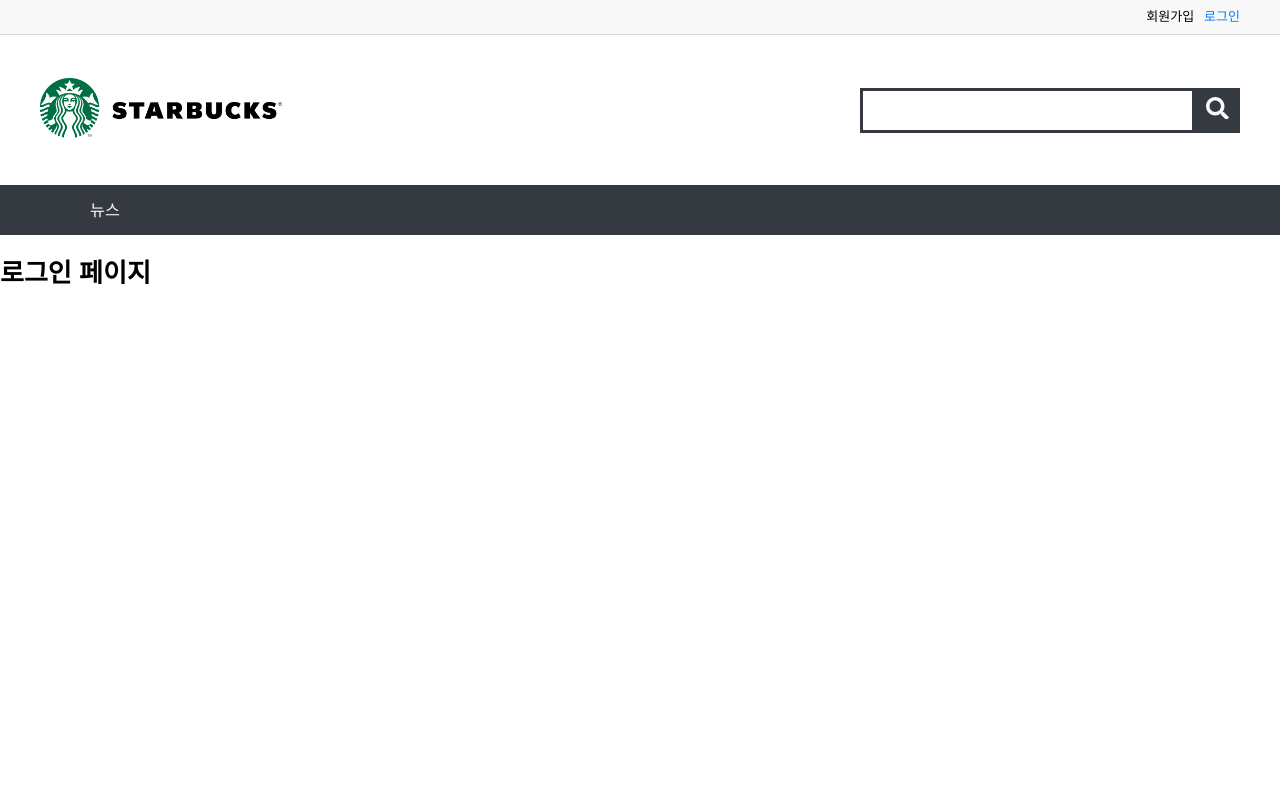
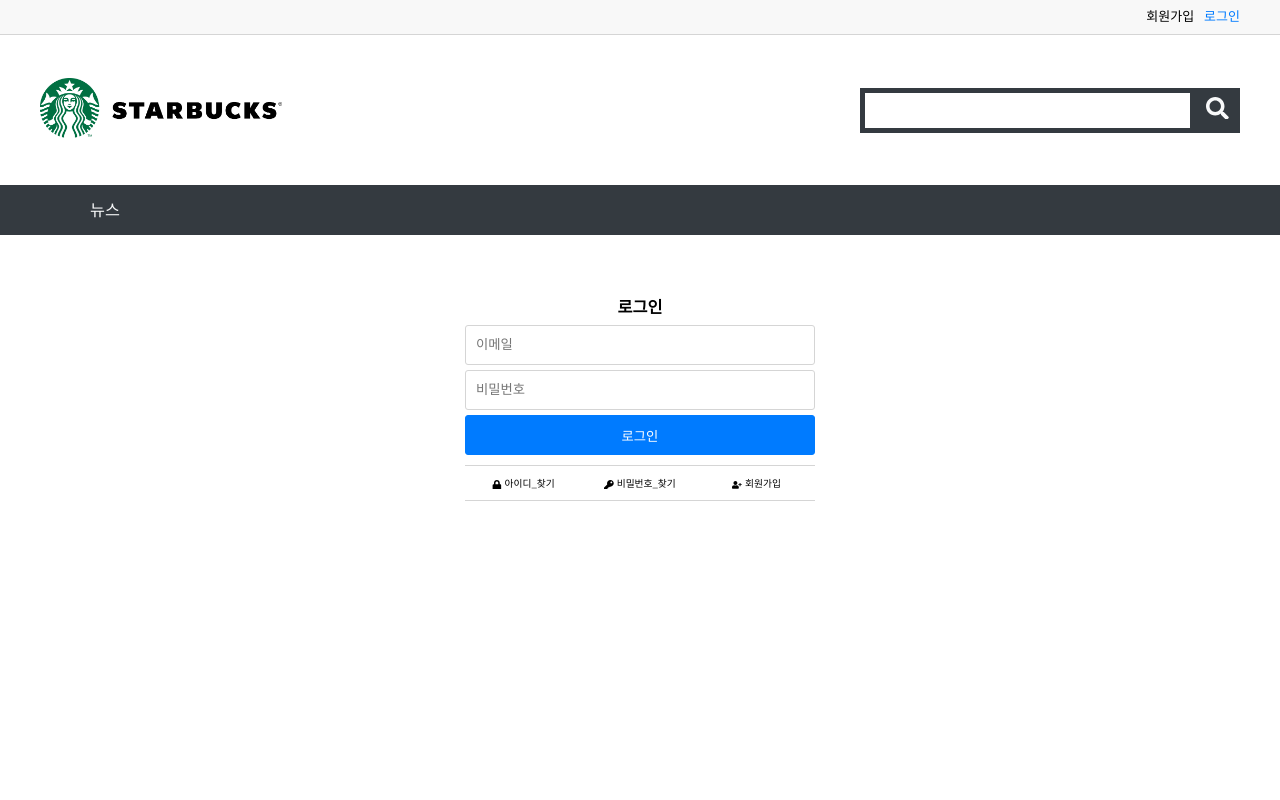
Before and after one commit to heyejiyang/react_project, a React (Create React App) app: page /member/login in a window 1280 px wide. Shown: the top 800 px of the page. Built offline with nearby package versions, Linux system fonts and the light colour scheme.

Commit message:
member 연결 구성

```diff
--- a/src/App.js
+++ b/src/App.js
@@ -9,6 +9,10 @@
 const Join = loadable(() => import('./member/pages/Join'));
 const Login = loadable(() => import('./member/pages/Login'));
 /**회원 페이지 E */
+
+/**마이페이지 */
+const MypageMain = loadable(() => import('./mypage/pages/MypageMain'));
+/**마이페이지 End*/
 
 const App = () => {
   return (
@@ -24,6 +28,12 @@
         </Route>
         {/**회원 페이지 E */}
 
+        {/* 마이페이지 S */}
+        <Route path="mypage">
+          <Route index element={<MypageMain />} />
+        </Route>
+        {/* 마이페이지 E */}
+
         <Route path="*" element={<NotFound />} />
         {/**없는 페이지 */}
       </Route>
--- a/src/commons/components/Buttons.js
+++ b/src/commons/components/Buttons.js
@@ -2,14 +2,30 @@
 import { buttonColor } from '../../styles/Color';
 import FontSize from '../../styles/FontSize';
 
-const { big } = FontSize;
+const { big , medium } = FontSize;
+const commonStyle = css`
+  width: 100%;
+  border-radius: 3px;
+  cursor: pointer;
+`;
+
+export const MidButton = styled.button`
+  fontsize: ${medium};
+  height: 40px;
+  ${commonStyle}
+  ${({ color }) =>
+    buttonColor[color] &&
+    css`
+      background: ${buttonColor[color][0]};
+      color: ${buttonColor[color][1]};
+      border: 1px solid ${buttonColor[color][2]};
+    `};
+`;
 
 export const BigButton = styled.button`
   fontsize: ${big};
   height: 45px;
-  width: 100%;
-  border-radius: 3px;
-  cursor: pointer;
+  ${commonStyle}
   ${({ color }) =>
     buttonColor[color] &&
     css`
--- /dev/null
+++ b/src/commons/components/auth/MemberOnly.js
@@ -0,0 +1,13 @@
+import React, { useContext } from 'react';
+import { Navigate } from 'react-router-dom';
+import UserInfoContext from '../../../member/modules/UseInfoContext';
+
+const MemberOnly = ({ children }) => {
+  const {
+    states: { isLogin },
+  } = useContext(UserInfoContext);
+
+  return isLogin ? children : <Navigate to="/member/login" replace={true} />;
+};
+
+export default React.memo(MemberOnly);
--- /dev/null
+++ b/src/member/components/LoginForm.js
@@ -0,0 +1,85 @@
+import React from 'react';
+import styled from 'styled-components';
+import { useTranslation } from 'react-i18next';
+import { Link } from 'react-router-dom';
+import { FaLock, FaKey, FaUserPlus } from 'react-icons/fa';
+import InputBox from '../../commons/components/InputBox';
+import { MidButton } from '../../commons/components/Buttons';
+import MessageBox from '../../commons/components/MessageBox';
+import fontSize from '../../styles/FontSize';
+
+const { small } = fontSize;
+
+const FormBox = styled.form`
+  width: 350px;
+  margin: 0 auto;
+
+  input {
+    margin-bottom: 5px;
+  }
+`;
+const LinkBox = styled.div`
+  width: 350px;
+  margin: 10px auto 0;
+  display: flex;
+  border: 1px solid #d5d5d5;
+  border-left: 0;
+  border-right: 0;
+
+  a {
+    flex-grow: 1;
+    width: 0;
+    text-align: center;
+    padding: 10px 0;
+    font-size: ${small};
+
+    svg {
+      vertical-align: middle;
+    }
+  }
+`;
+
+const LoginForm = ({ form, onSubmit, onChange, errors }) => {
+  const { t } = useTranslation();
+
+  return (
+    <>
+      <FormBox onSubmit={onSubmit} autoComplete="off">
+        <InputBox
+          type="text"
+          name="email"
+          value={form.email ?? ''}
+          placeholder={t('이메일')}
+          onChange={onChange}
+        />
+        <MessageBox messages={errors.email} color="danger" />
+
+        <InputBox
+          type="password"
+          name="password"
+          value={form.password ?? ''}
+          placeholder={t('비밀번호')}
+          onChange={onChange}
+        />
+        <MessageBox messages={errors.password} color="danger" />
+
+        <MidButton type="submit" color="primary">
+          {t('로그인')}
+        </MidButton>
+      </FormBox>
+      <LinkBox>
+        <Link to="/member/find_id">
+          <FaLock /> {t('아이디_찾기')}
+        </Link>
+        <Link to="/member/find_pw">
+          <FaKey /> {t('비밀번호_찾기')}
+        </Link>
+        <Link to="/member/join">
+          <FaUserPlus /> {t('회원가입')}
+        </Link>
+      </LinkBox>
+    </>
+  );
+};
+
+export default React.memo(LoginForm);
--- a/src/member/containers/JoinContainer.js
+++ b/src/member/containers/JoinContainer.js
@@ -40,7 +40,7 @@
       };
 
       for (const [field, msg] of Object.entries(requiredFileds)) {
-        if (!form[field] || (form[field] && !form[field].trim())) {
+        if (!form[field] || (typeof form[field] === 'string' && !form[field].trim())) {
           //!form[field]-null,undefined,''이거나 또는 공백만 있거나
           _errors[field] = _errors[field] || [];
           _errors[field].push(msg);
--- /dev/null
+++ b/src/member/containers/LoginContainer.js
@@ -0,0 +1,90 @@
+import React, { useState, useCallback, useContext } from 'react';
+import { useTranslation } from 'react-i18next';
+import { useNavigate, useSearchParams } from 'react-router-dom';
+import LoginForm from '../components/LoginForm';
+import UserInfoContext from '../modules/UseInfoContext';
+
+const LoginContainer = () => {
+  const [form, setForm] = useState({});
+  const [errors, setErrors] = useState({});
+  const [searchParams] = useSearchParams();
+
+  const { t } = useTranslation();
+  const navigate = useNavigate();
+
+  const {
+    actions: { setIsLogin, setUserInfo },
+  } = useContext(UserInfoContext);
+
+  /**
+   * 로그인 처리
+   * 1. 데이터 검증
+   *    1) 필수 항목 체크 - 이메일, 비밀번호
+   *    2) 이메일로 가입된 회원인지 체크
+   *    3) 비밀번호가 일치하는지 체크
+   *
+   * 2. 로그인 처리 : 회원정보를 사이트 전역에 유지
+   * 3. 후속 처리 : 회원 전용 서비스 URL로 이동
+   *
+   */
+  const onSubmit = useCallback(
+    (e) => {
+      e.preventDefault();
+
+      const _errors = {};
+      let hasErrors = false;
+
+      /* 데이터 검증 - 필수 항목 체크 S */
+      const requiredFields = {
+        email: t('이메일을_입력_하세요.'),
+        password: t('비밀번호를_입력_하세요.'),
+      };
+
+      for (const [field, msg] of Object.entries(requiredFields)) {
+        if (!form[field] || !form[field].trim()) {
+          _errors[field] = _errors[field] || [];
+          _errors[field].push(msg);
+          hasErrors = true;
+        }
+      }
+      /* 데이터 검증 - 필수 항목 체크 E */
+
+      setErrors(_errors);
+
+      if (hasErrors) {
+        // 검증 실패이면 로그인 처리 X
+        return;
+      }
+
+      // 로그인 처리
+      setIsLogin(true);
+      setUserInfo({ email: 'user01@test.org', name: '사용자01' });
+
+      /**
+       * 후속 처리 : 회원 전용 서비스 URL로 이동
+       * 예) /member/login?redirectURL=로그인 이후 이동할 경로
+       *
+       */
+      const redirectURL = searchParams.get('redirectURL') || '/';
+      navigate(redirectURL, { replace: true });
+    },
+    [t, form, searchParams, navigate],
+  );
+
+  const onChange = useCallback((e) => {
+    const name = e.target.name;
+    const value = e.target.value.trim();
+    setForm((form) => ({ ...form, [name]: value }));
+  }, []);
+
+  return (
+    <LoginForm
+      form={form}
+      onSubmit={onSubmit}
+      onChange={onChange}
+      errors={errors}
+    />
+  );
+};
+
+export default React.memo(LoginContainer);
--- /dev/null
+++ b/src/member/modules/UseInfoContext.js
@@ -0,0 +1,35 @@
+import { createContext, useState } from 'react';
+
+const UserInfoContext = createContext({
+  states: {
+    // 상태 값
+    userInfo: null,
+    isLogin: false,
+  },
+  actions: {
+    // 상태 변경 함수
+    setUserInfo: null,
+    setIsLogin: null,
+  },
+});
+
+const UserInfoProvider = ({ children }) => {
+  const [userInfo, setUserInfo] = useState(null);
+  const [isLogin, setIsLogin] = useState(null);
+  const value = {
+    states: { userInfo, isLogin },
+    actions: { setUserInfo, setIsLogin },
+  };
+
+  return (
+    <UserInfoContext.Provider value={value}>
+      {children}
+    </UserInfoContext.Provider>
+  );
+};
+
+const { Consumer: UserInfoConsumer } = UserInfoContext;
+
+export { UserInfoConsumer, UserInfoProvider };
+
+export default UserInfoContext;
--- a/src/member/pages/Login.js
+++ b/src/member/pages/Login.js
@@ -1,7 +1,44 @@
 import React from 'react';
+import { Helmet } from 'react-helmet-async';
+import { useTranslation } from 'react-i18next';
+import styled from 'styled-components';
+import LoginContainer from '../containers/LoginContainer';
+import fontSize from '../../styles/FontSize';
+const { medium } = fontSize;
+
+const OuterBox = styled.div`
+  position: absolute;
+  width: 100%;
+  height: 100%;
+  left: 0;
+  top: 0;
+
+  display: flex;
+  flex-direction: column;
+  justify-content: center;
+
+  h1 {
+    text-align: center;
+    font-size: ${medium};
+    margin: 0 0 10px;
+    padding: 0;
+    line-height: 1;
+  }
+`;
 
 const Login = () => {
-  return <h1>로그인 페이지</h1>;
+  const { t } = useTranslation();
+  return (
+    <>
+      <Helmet>
+        <title>{t('로그인')}</title>
+      </Helmet>
+      <OuterBox>
+        <h1>{t('로그인')}</h1>
+        <LoginContainer />
+      </OuterBox>
+    </>
+  );
 };
 
 export default React.memo(Login);
--- /dev/null
+++ b/src/mypage/pages/MypageMain.js
@@ -0,0 +1,12 @@
+import React from 'react';
+import MemberOnly from '../../commons/components/auth/MemberOnly';
+
+const MypageMain = () => {
+  return (
+    <MemberOnly>
+      <h1>마이페이지</h1>
+    </MemberOnly>
+  );
+};
+
+export default React.memo(MypageMain);
--- a/src/outlines/Header.js
+++ b/src/outlines/Header.js
@@ -1,13 +1,16 @@
-import React from 'react';
+import React, { useContext } from 'react';
 import styled from 'styled-components';
 import { Link, NavLink } from 'react-router-dom';
 import { useTranslation } from 'react-i18next';
-import FontSize from '../styles/FontSize';
 import classNames from 'classnames';
+
+import { FaSearch } from 'react-icons/fa';
+
+import fontSize from '../styles/FontSize';
 import { color } from '../styles/Color';
 import logo from '../images/logo.png';
-import { FaSearch } from 'react-icons/fa';
 import MainMenu from './MainMenu';
+import UserInfoContext from '../member/modules/UseInfoContext';
 
 const { primary, dark, light } = color;
 
@@ -19,11 +22,12 @@
 
     div {
       text-align: right;
+
       a {
         display: inline-block;
         line-height: 34px;
         margin-left: 10px;
-        font-size: ${FontSize.normal};
+        font-size: ${fontSize.normal};
 
         &.on {
           color: ${primary};
@@ -48,16 +52,17 @@
           width: 45px;
           background: ${dark};
           border: 0;
-          cursor:pointer;
+          cursor: pointer;
 
           svg {
             color: ${light};
             font-size: 1.75rem;
           }
         }
+
         input[type='text'] {
           flex-grow: 1;
-          border: 3px solid ${dark};
+          border: 5px solid ${dark};
           padding: 0 10px;
         }
       }
@@ -69,12 +74,37 @@
 `;
 
 const Header = () => {
-  const { t } = useTranslation(); //t -> 메시지 조회
+  const { t } = useTranslation();
+  const {
+    states: { isLogin, userInfo },
+  } = useContext(UserInfoContext);
+
   return (
     <HeaderBox>
       <section className="site-top">
         <div className="layout-width">
-          {/**index.css에서 공통 너비 적용해줌 */}
+          {isLogin ? (
+            <>
+              {/* 로그인 상태 */}
+              <span>
+                {userInfo.name}({userInfo.email}){t('님_로그인')}
+              </span>
+              <NavLink
+                to="/mypage"
+                className={({ isActive }) => classNames({ on: isActive })}
+              >
+                {t('마이페이지')}
+              </NavLink>
+              <NavLink
+                to="/member/logout"
+                className={({ isActive }) => classNames({ on: isActive })}
+              >
+                {t('로그아웃')}
+              </NavLink>
+            </>
+          ) : (
+            <>
+              {/* 미로그인 상태 */}
               <NavLink
                 to="/member/join"
                 className={({ isActive }) => classNames({ on: isActive })}
@@ -87,12 +117,14 @@
               >
                 {t('로그인')}
               </NavLink>
+            </>
+          )}
         </div>
       </section>
       <section className="logo-search">
         <div className="layout-width">
           <Link to="/">
-            <img src={logo} alt={t('로고')}></img>
+            <img src={logo} alt={t('로고')} />
           </Link>
 
           <form autoComplete="off">
@@ -103,7 +135,7 @@
           </form>
         </div>
       </section>
-      <MainMenu/>
+      <MainMenu />
     </HeaderBox>
   );
 };
```
Lines whose indentation alone changed are shown as unchanged.
